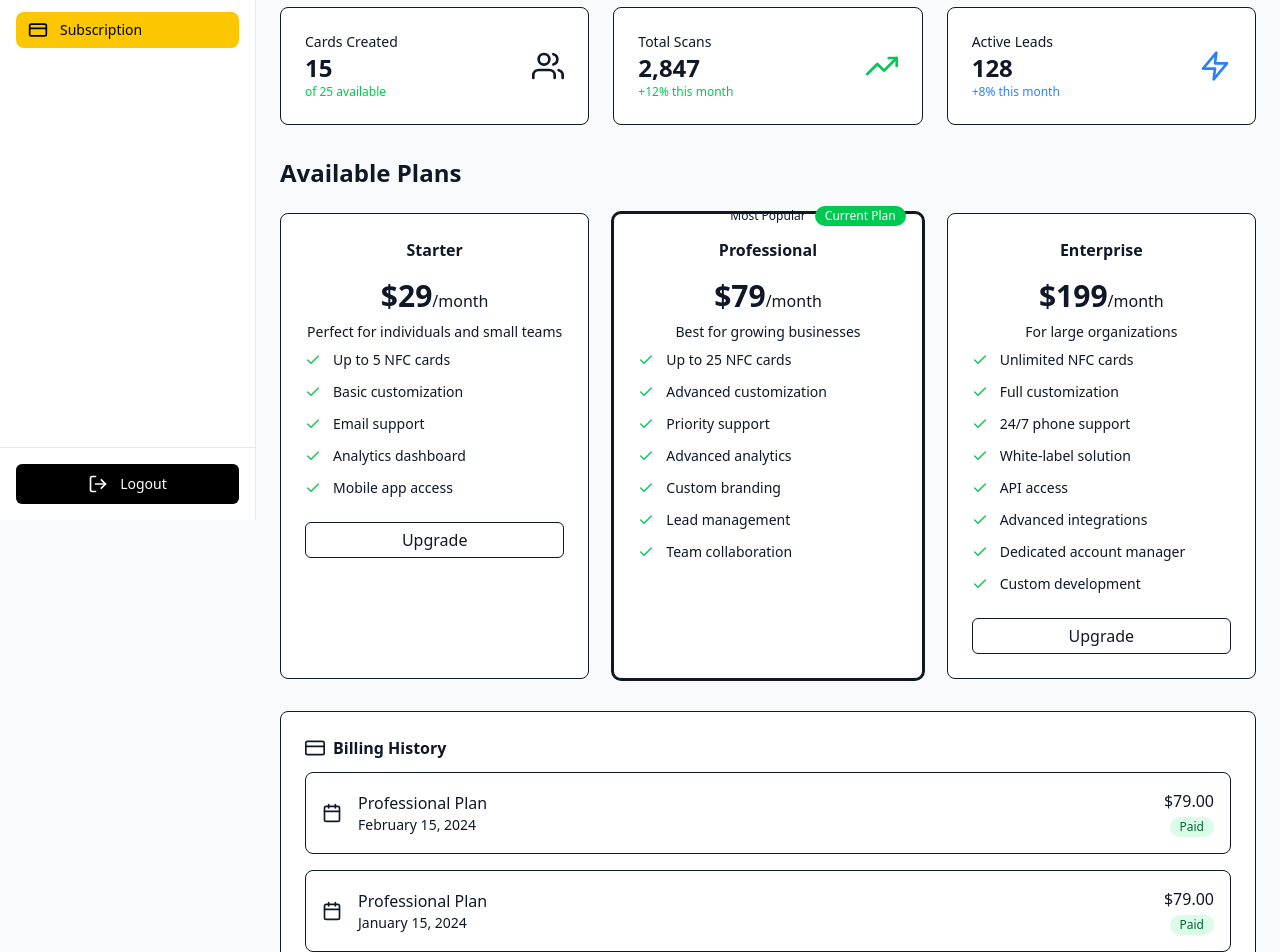
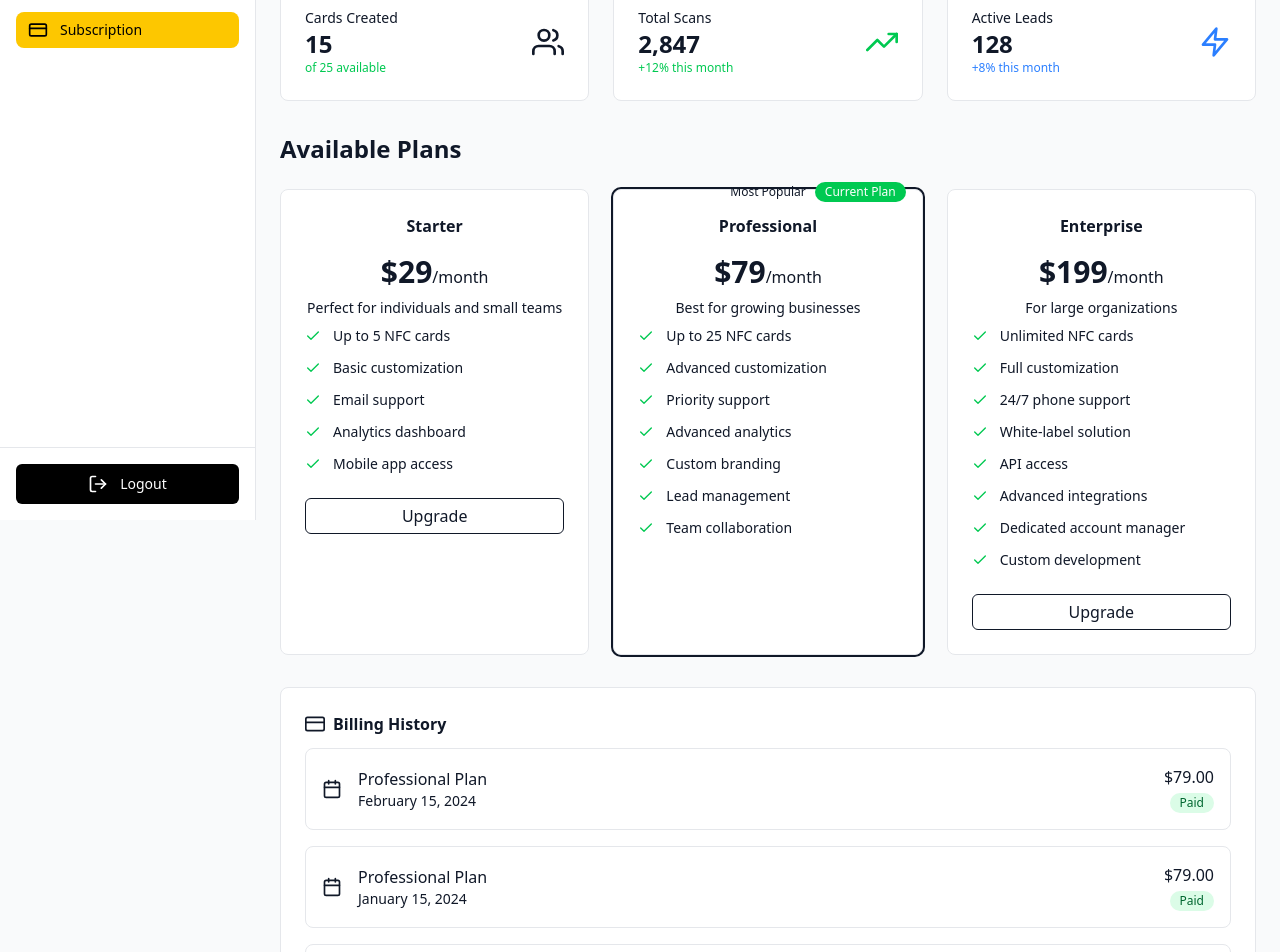
Before and after one commit to iahmadiqbal/TAPWISE-DASHBOARD, a Next.js app: page /pages/subscription in a window 1280 px wide. Shown: the part 280-1232 px from the top of the page. Built offline with nearby package versions, Linux system fonts and the light colour scheme.

Commit message:
font-family added in global.css

```diff
--- a/src/app/globals.css
+++ b/src/app/globals.css
@@ -2,12 +2,21 @@
 
 @layer base {
   :root {
-    /* dashboard brand Colors */
+    /* Dashboard brand Colors */
     --bg-tapwise-yellow: #FFD900;
     --tapwise-yellow-hover: #ffe657;
     --tapwise-black: #1E1E1E;
     --tapwise-gray: #6B7280;
     --tapwise-border: #C2C2C2;
     --text-color: #22C55E;
+    --text-tapwise-yellow: #FFD900;
+
+    /* Dashboard font  */
+    --default-font-family: ui-sans-serif, system-ui, -apple-system, BlinkMacSystemFont, "Segoe UI", Roboto, "Helvetica Neue", Arial, "Noto Sans", sans-serif, "Apple Color Emoji", "Segoe UI Emoji", "Segoe UI Symbol", "Noto Color Emoji";
+  }
+
+   /* Apply font to whole body  */
+  body {
+    font-family: var(--default-font-family);
   }
 }
--- a/src/components/subscriptioncomponents/page.jsx
+++ b/src/components/subscriptioncomponents/page.jsx
@@ -65,14 +65,14 @@ const plans = [
 
 const SubscriptionComponents = () => {
   return (
-    <div className="space-y-8 --tapwise-border: 240 6% 90%; ">
+    <div className="space-y-8">
       {/* Current Plan Overview */}
-      <div className="border border-border rounded-lg bg-white shadow-soft">
+      <div className="border border-gray-200 rounded-lg bg-white shadow-soft">
         <div className="p-6 pb-3">
           <h3 className="text-tapwise-black font-semibold flex items-center">
             <FaCrown className="h-5 w-5 mr-2 text-tapwise-yellow" />
             Current Plan
-          </h3>s
+          </h3>
         </div>
         <div className="p-6 pt-3">
           <div className="grid grid-cols-1 md:grid-cols-4 gap-6">
@@ -102,7 +102,7 @@ const SubscriptionComponents = () => {
 
       {/* Usage Statistics */}
       <div className="grid grid-cols-1 md:grid-cols-3 gap-6">
-        <div className="border border-border rounded-lg bg-white shadow-soft">
+        <div className="border border-gray-200 rounded-lg bg-white shadow-soft">
           <div className="p-6">
             <div className="flex items-center justify-between">
               <div>
@@ -117,7 +117,7 @@ const SubscriptionComponents = () => {
           </div>
         </div>
 
-        <div className="border border-border rounded-lg bg-white shadow-soft">
+        <div className="border border-gray-200 rounded-lg bg-white shadow-soft">
           <div className="p-6">
             <div className="flex items-center justify-between">
               <div>
@@ -132,7 +132,7 @@ const SubscriptionComponents = () => {
           </div>
         </div>
 
-        <div className="border border-border rounded-lg bg-white shadow-soft">
+        <div className="border border-gray-200 rounded-lg bg-white shadow-soft">
           <div className="p-6">
             <div className="flex items-center justify-between">
               <div>
@@ -155,7 +155,7 @@ const SubscriptionComponents = () => {
         </h2>
         <div className="grid grid-cols-1 md:grid-cols-3 gap-6">
           {plans.map((plan, idx) => {
-            const cardClasses = `border border-border rounded-lg bg-white shadow-soft relative ${
+            const cardClasses = `border border-gray-200 rounded-lg bg-white shadow-soft relative ${
               plan.current ? "ring-2 ring-tapwise-yellow" : ""
             } ${plan.popular ? "border-tapwise-yellow" : ""}`;
 
@@ -220,7 +220,7 @@ const SubscriptionComponents = () => {
       </div>
 
       {/* Billing History */}
-      <div className="border border-border rounded-lg bg-white shadow-soft">
+      <div className="border border-gray-200 rounded-lg bg-white shadow-soft">
         <div className="p-6 pb-3">
           <h3 className="text-tapwise-black font-semibold flex items-center">
             <FiCreditCard className="h-5 w-5 mr-2" />
@@ -248,7 +248,7 @@ const SubscriptionComponents = () => {
             ].map((row, i) => (
               <div
                 key={i}
-                className="flex items-center justify-between p-4 border border-border rounded-lg"
+                className="flex items-center justify-between p-4 border border-gray-200 rounded-lg"
               >
                 <div className="flex items-center space-x-4">
                   <FiCalendar className="h-5 w-5 text-tapwise-gray" />
```
